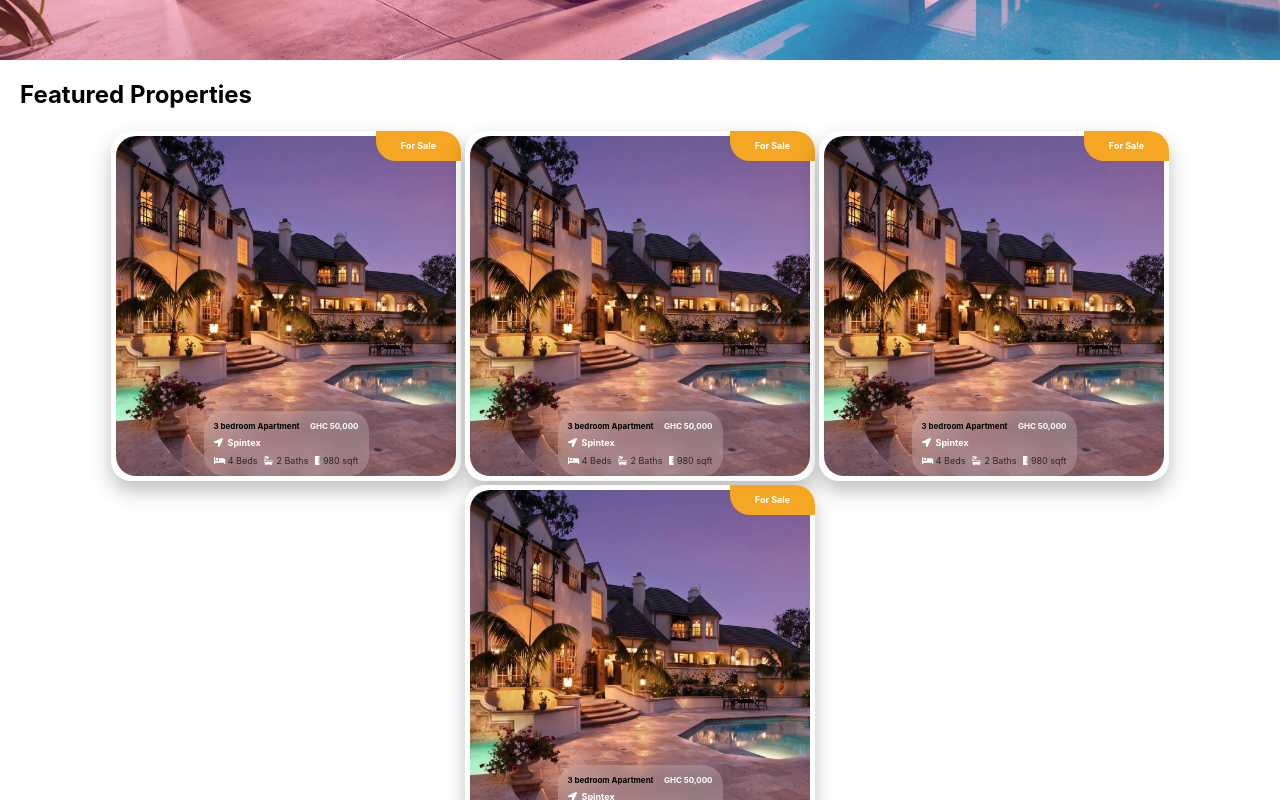
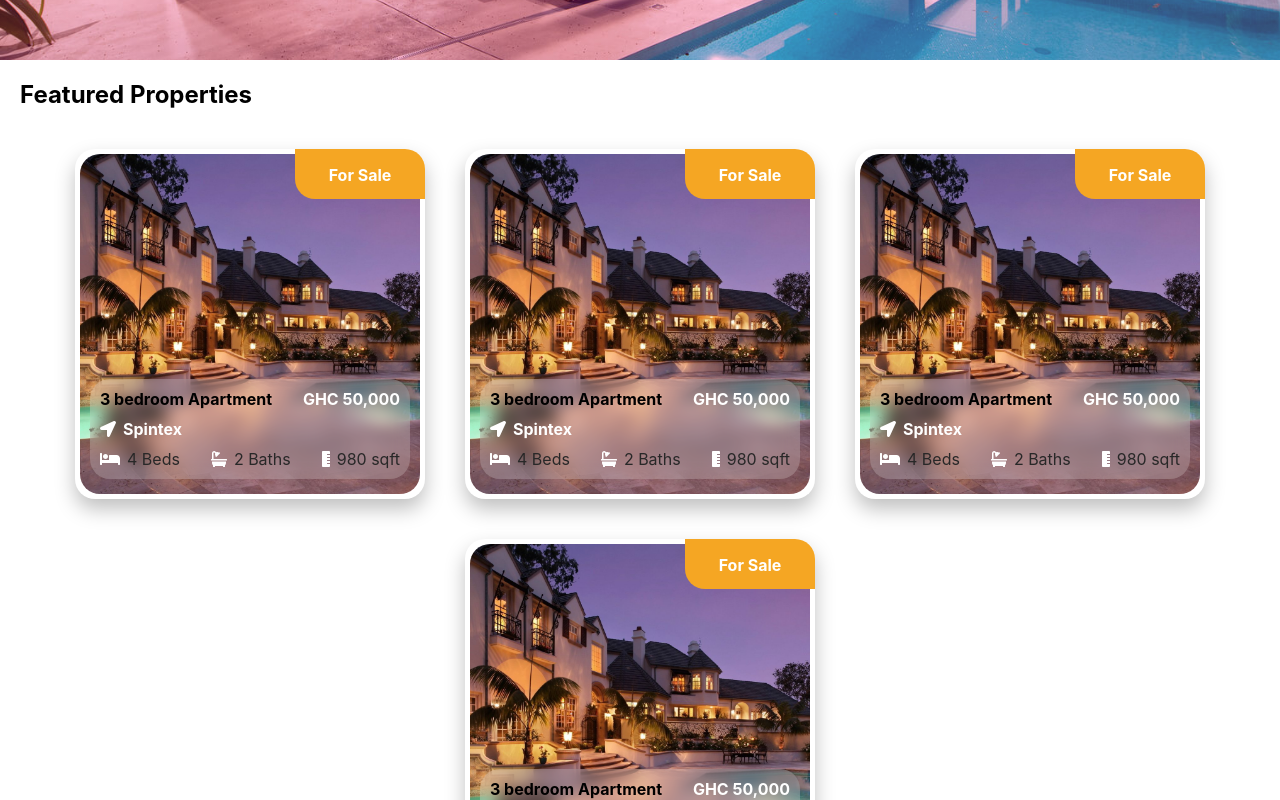
Before and after one commit to tosebikan/richhomesgh, a React (Create React App) app: page / in a window 1280 px wide. Shown: the part 660-1460 px from the top of the page. Built offline with nearby package versions, Linux system fonts and the light colour scheme.

Commit message:
card updated

```diff
--- a/src/components/Card.css
+++ b/src/components/Card.css
@@ -8,7 +8,7 @@
   display: flex;
   justify-content: center;
   align-items: center;
-  margin: 2px;
+  margin: 5px;
 }
 
 .card-container img {
@@ -111,14 +111,51 @@
   align-items: center;
 }
 
-@media (min-width: 1000px) {
+@media (min-width: 1023px) {
   .card-container {
     width: 350px;
     height: 350px;
+    margin: 20px;
   }
 
   .card-container img {
     width: 340px;
     height: 340px;
   }
+
+  .card-info {
+    width: 300px;
+    height: 80px;
+    bottom: 20px;
+  }
+
+  .card-info-top {
+    font-size: 16px;
+  }
+
+  .card-info-mid {
+    font-size: 16px;
+  }
+  .card-info-mid p {
+    margin-left: 7px;
+  }
+
+  .card-info-bottom {
+    font-size: 16px;
+  }
+
+  .card-info-bottom p {
+    margin-left: 7px;
+  }
+
+  .card-tag {
+    width: 130px;
+    height: 50px;
+  }
+
+  .card-tag p {
+    font-size: 16px;
+    color: white;
+    font-weight: 700;
+  }
 }
```
